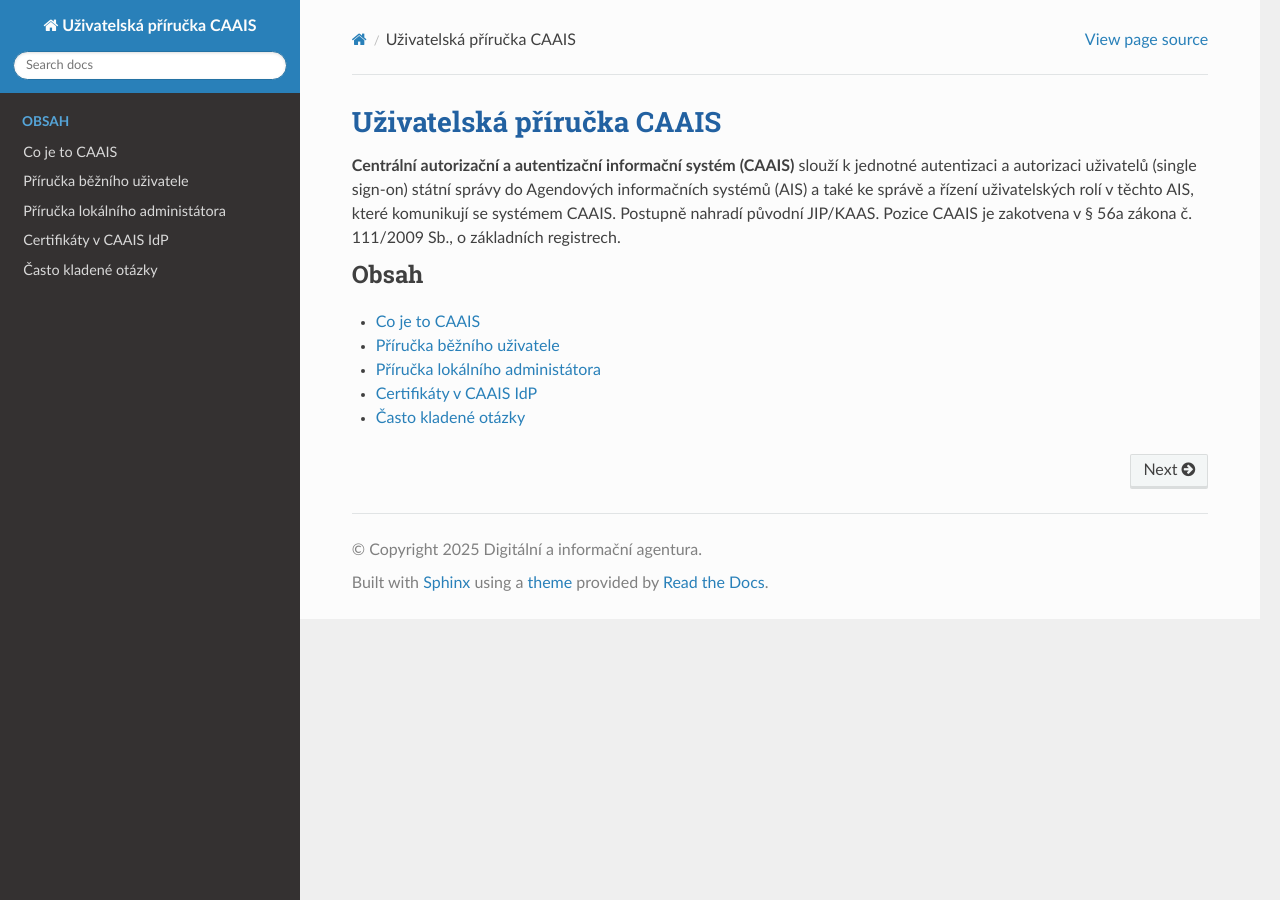
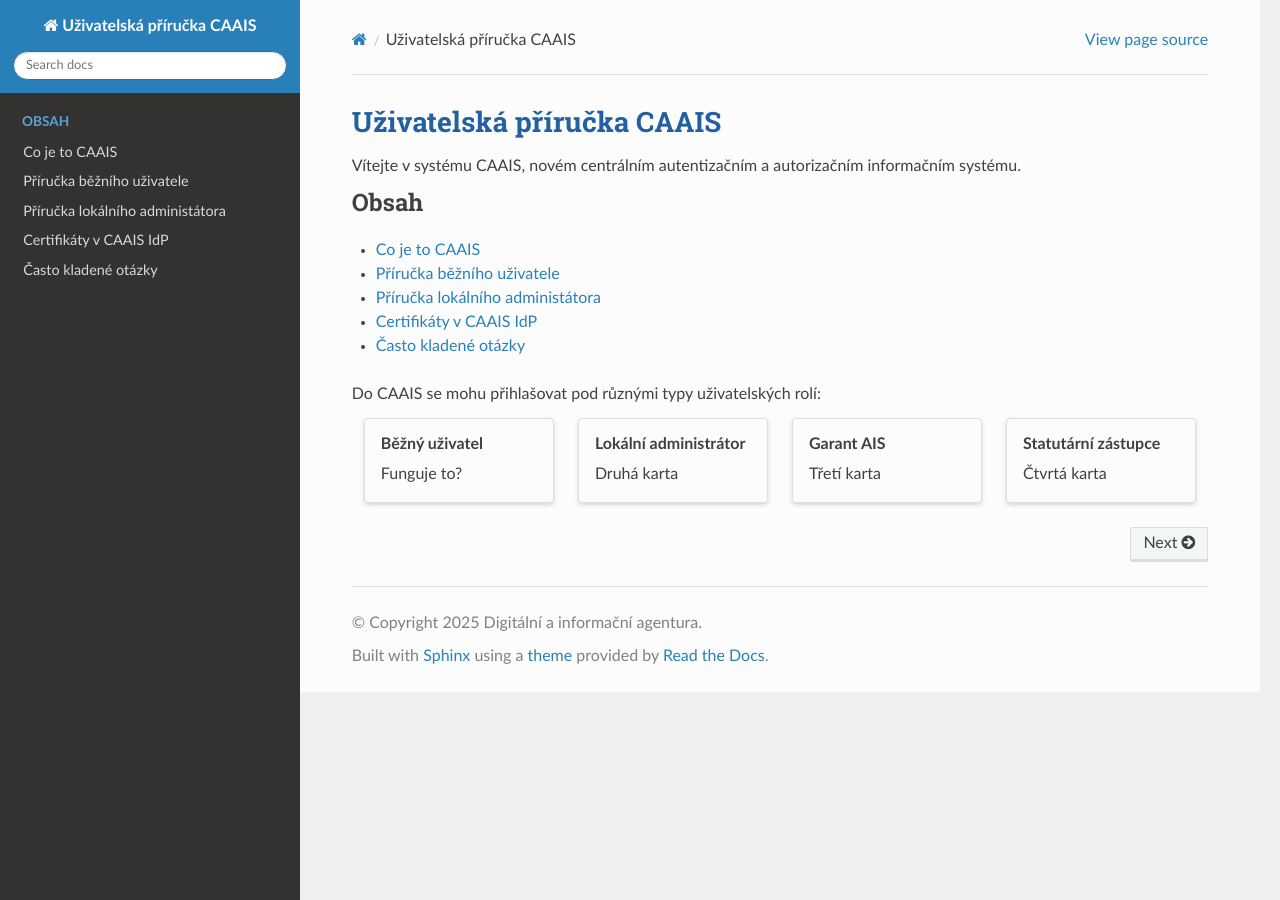
Before and after one commit to rc83/caais-docs-prirucka, a Sphinx documentation site: the page built from source/index.rst, in a window 1280 px wide. Built offline with Sphinx 7.4.7 and the Read the Docs theme 3.1.0, drawn with Linux system fonts in a browser that asks for light colours.

Commit message:
Source build 1.2

```diff
--- a/source/index.rst
+++ b/source/index.rst
@@ -2,7 +2,7 @@
 Uživatelská příručka CAAIS
 ==========================
 
-**Centrální autorizační a autentizační informační systém (CAAIS)** slouží k jednotné autentizaci a autorizaci uživatelů (single sign-on) státní správy do Agendových informačních systémů (AIS) a také ke správě a řízení uživatelských rolí v těchto AIS, které komunikují se systémem CAAIS. Postupně nahradí původní JIP/KAAS. Pozice CAAIS je zakotvena v § 56a zákona č. 111/2009 Sb., o základních registrech.
+Vítejte v systému CAAIS, novém centrálním autentizačním a autorizačním informačním systému.
 
 .. toctree::
    :maxdepth: 1
@@ -13,3 +13,23 @@ Uživatelská příručka CAAIS
    lokalni-administrator/index
    certifikaty/index
    faq
+
+Do CAAIS se mohu přihlašovat pod různými typy uživatelských rolí:
+
+.. grid:: 4
+
+   .. grid-item-card:: Běžný uživatel
+
+      Funguje to?
+
+   .. grid-item-card:: Lokální administrátor
+
+      Druhá karta
+
+   .. grid-item-card:: Garant AIS
+
+      Třetí karta
+
+   .. grid-item-card:: Statutární zástupce
+
+      Čtvrtá karta
```
Also changed, not shown: source/CAAIS/index.rst (+10 -0 lines), source/certifikaty/index.rst (+5 -9 lines), 13 other files.
